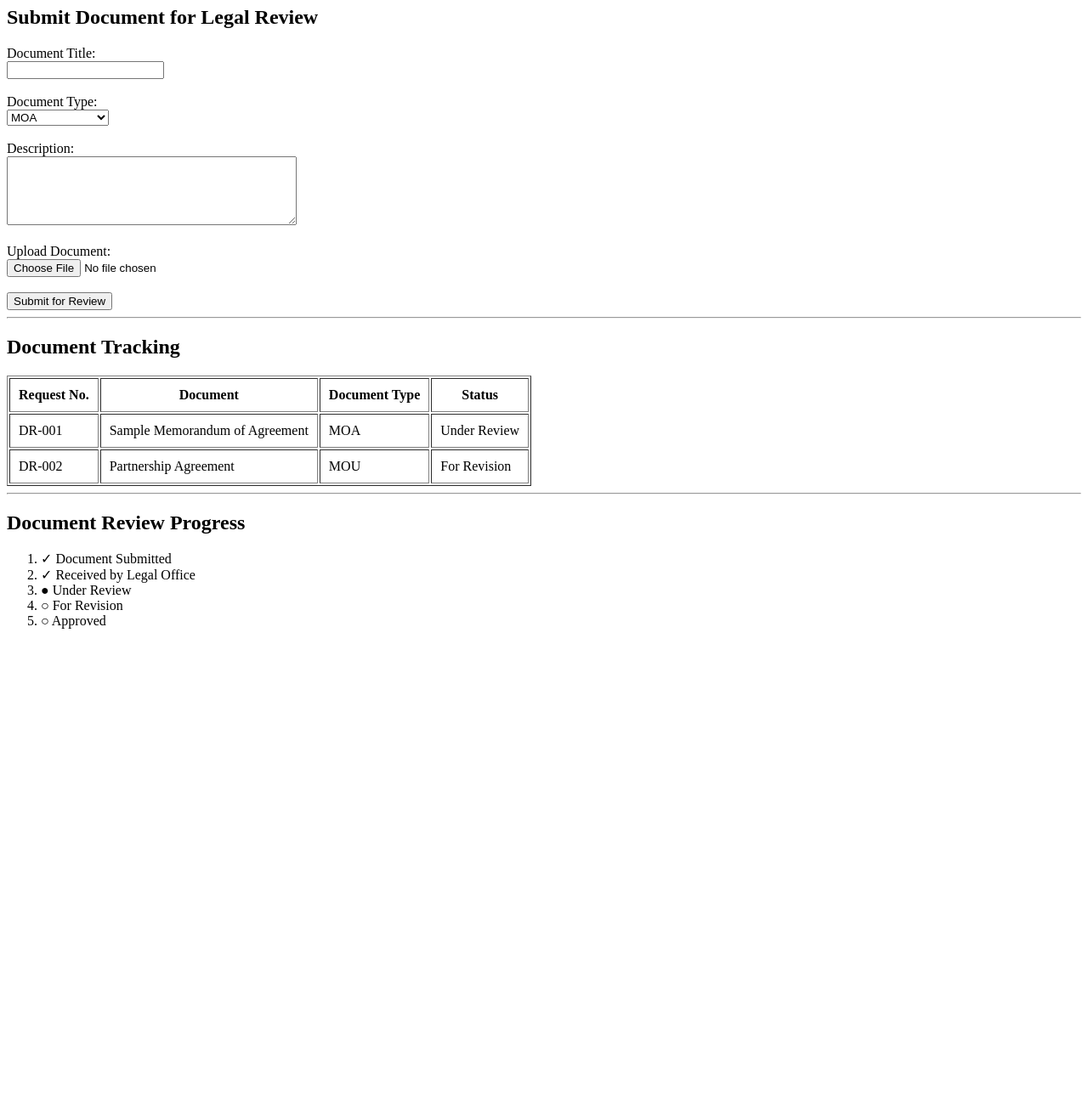
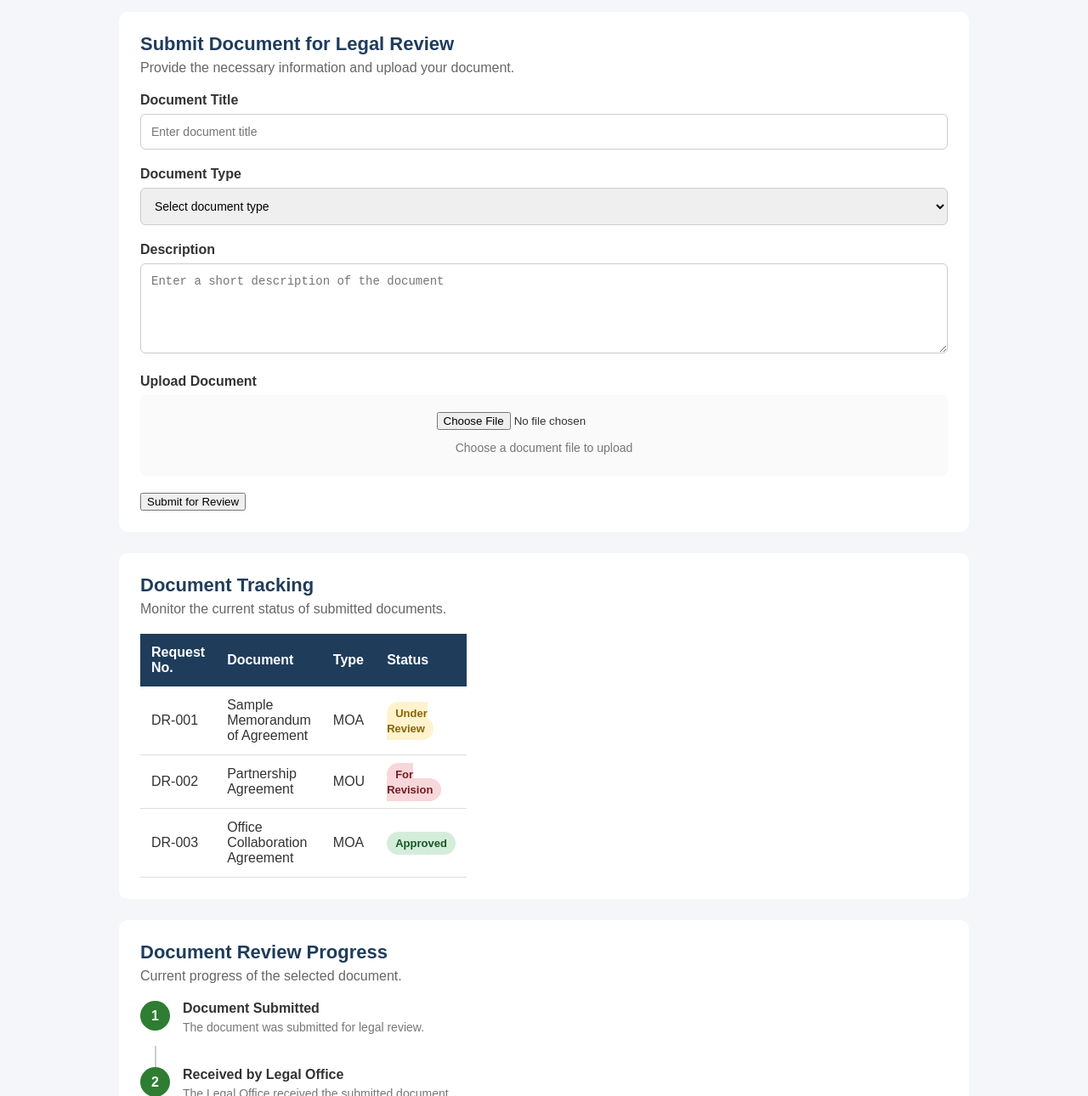
Before and after one commit to MingYue01-3/AppDev_Project, a plain HTML site: page SampleProgram/index.html in a window 1280 px wide. Shown: the part 73-1363 px from the top of the page at 85% size. Before the commit the page ends 829 px from the top, so only its background shows below. Drawn offline with Linux system fonts and the light colour scheme.

Commit message:
Improved user interface design

```diff
--- a/SampleProgram/index.html
+++ b/SampleProgram/index.html
@@ -3,73 +3,247 @@
 <head>
     <meta charset="UTF-8">
     <meta name="viewport" content="width=device-width, initial-scale=1.0">
-    <title>Document Review and Monitoring System</title>
+    <title>Legal Document Review System</title>
+
+    <!-- Connect HTML to CSS -->
+    <link rel="stylesheet" href="style.css">
 </head>
 
 <body>
 
-    <h1>Document Review and Monitoring System</h1>
+    <!-- Header -->
+    <header class="header">
+        <div>
+            <h1>Legal Document Review System</h1>
+            <p>Document Submission and Monitoring Portal</p>
+        </div>
+    </header>
 
+
+    <!-- Main Content -->
+    <main class="container">
+
+        <!-- Submission Section -->
+        <section class="card">
+
+            <div class="section-title">
                 <h2>Submit Document for Legal Review</h2>
+                <p>Provide the necessary information and upload your document.</p>
+            </div>
 
             <form>
-        <label for="title">Document Title:</label><br>
-        <input type="text" id="title" name="title"><br><br>
 
-        <label for="type">Document Type:</label><br>
+                <div class="form-group">
+                    <label for="title">Document Title</label>
+                    <input
+                        type="text"
+                        id="title"
+                        name="title"
+                        placeholder="Enter document title"
+                    >
+                </div>
+
+
+                <div class="form-group">
+                    <label for="type">Document Type</label>
+
                     <select id="type" name="type">
-            <option value="MOA">MOA</option>
-            <option value="MOU">MOU</option>
+                        <option value="">Select document type</option>
+                        <option value="MOA">Memorandum of Agreement (MOA)</option>
+                        <option value="MOU">Memorandum of Understanding (MOU)</option>
                         <option value="Other">Other Document</option>
-        </select><br><br>
+                    </select>
+                </div>
 
-        <label for="description">Description:</label><br>
-        <textarea id="description" name="description" rows="5" cols="40"></textarea><br><br>
 
-        <label for="document">Upload Document:</label><br>
-        <input type="file" id="document" name="document"><br><br>
+                <div class="form-group">
+                    <label for="description">Description</label>
 
-        <button type="submit">Submit for Review</button>
+                    <textarea
+                        id="description"
+                        name="description"
+                        rows="5"
+                        placeholder="Enter a short description of the document"
+                    ></textarea>
+                </div>
+
+
+                <div class="form-group">
+                    <label for="document">Upload Document</label>
+
+                    <div class="upload-box">
+                        <input
+                            type="file"
+                            id="document"
+                            name="document"
+                        >
+
+                        <p>Choose a document file to upload</p>
+                    </div>
+                </div>
+
+
+                <button type="submit" class="submit-button">
+                    Submit for Review
+                </button>
+
             </form>
 
-    <hr>
+        </section>
 
+
+        <!-- Document Tracking Section -->
+        <section class="card">
+
+            <div class="section-title">
                 <h2>Document Tracking</h2>
+                <p>Monitor the current status of submitted documents.</p>
+            </div>
 
-    <table border="1" cellpadding="10">
+
+            <div class="table-container">
+
+                <table>
+
+                    <thead>
                         <tr>
                             <th>Request No.</th>
                             <th>Document</th>
-            <th>Document Type</th>
+                            <th>Type</th>
                             <th>Status</th>
                         </tr>
+                    </thead>
+
+
+                    <tbody>
 
                         <tr>
                             <td>DR-001</td>
                             <td>Sample Memorandum of Agreement</td>
                             <td>MOA</td>
-            <td>Under Review</td>
+                            <td>
+                                <span class="status review">
+                                    Under Review
+                                </span>
+                            </td>
                         </tr>
+
 
                         <tr>
                             <td>DR-002</td>
                             <td>Partnership Agreement</td>
                             <td>MOU</td>
-            <td>For Revision</td>
+                            <td>
+                                <span class="status revision">
+                                    For Revision
+                                </span>
+                            </td>
                         </tr>
+
+
+                        <tr>
+                            <td>DR-003</td>
+                            <td>Office Collaboration Agreement</td>
+                            <td>MOA</td>
+                            <td>
+                                <span class="status approved">
+                                    Approved
+                                </span>
+                            </td>
+                        </tr>
+
+                    </tbody>
+
                 </table>
 
-    <hr>
+            </div>
 
+        </section>
+
+
+        <!-- Review Progress Section -->
+        <section class="card">
+
+            <div class="section-title">
                 <h2>Document Review Progress</h2>
+                <p>Current progress of the selected document.</p>
+            </div>
 
-    <ol>
-        <li>✓ Document Submitted</li>
-        <li>✓ Received by Legal Office</li>
-        <li>● Under Review</li>
-        <li>○ For Revision</li>
-        <li>○ Approved</li>
-    </ol>
+
+            <div class="progress-container">
+
+                <div class="progress-step completed">
+                    <div class="step-number">1</div>
+
+                    <div>
+                        <h3>Document Submitted</h3>
+                        <p>The document was submitted for legal review.</p>
+                    </div>
+                </div>
+
+
+                <div class="progress-line"></div>
+
+
+                <div class="progress-step completed">
+                    <div class="step-number">2</div>
+
+                    <div>
+                        <h3>Received by Legal Office</h3>
+                        <p>The Legal Office received the submitted document.</p>
+                    </div>
+                </div>
+
+
+                <div class="progress-line"></div>
+
+
+                <div class="progress-step active">
+                    <div class="step-number">3</div>
+
+                    <div>
+                        <h3>Under Review</h3>
+                        <p>The document is currently being reviewed.</p>
+                    </div>
+                </div>
+
+
+                <div class="progress-line"></div>
+
+
+                <div class="progress-step">
+                    <div class="step-number">4</div>
+
+                    <div>
+                        <h3>For Revision</h3>
+                        <p>Revisions may be requested when necessary.</p>
+                    </div>
+                </div>
+
+
+                <div class="progress-line"></div>
+
+
+                <div class="progress-step">
+                    <div class="step-number">5</div>
+
+                    <div>
+                        <h3>Approved</h3>
+                        <p>The document is approved after the review process.</p>
+                    </div>
+                </div>
+
+            </div>
+
+        </section>
+
+    </main>
+
+
+    <!-- Footer -->
+    <footer class="footer">
+        <p>Document Review and Monitoring System | Legal Office</p>
+    </footer>
 
 </body>
 </html>
--- /dev/null
+++ b/SampleProgram/style.css
@@ -0,0 +1,259 @@
+  /*General Page Settings*/
+* {
+box-sizing: border-box;
+}
+
+body {
+  margin:0;
+  font-family: Arial, sans-serif;
+  background-color: #f4f6f9;
+  color: #333;
+}
+
+/*Header*/
+
+.header {
+    background-color: #1f3c5b;
+    color:white;
+    padding: 30px20px;
+}
+
+.header h1 {
+  margin:0;
+  font-size: 28px;
+}
+
+.header p {
+    margin-top: 8px;
+    margin-bottom: 0;
+    font-size: 15px;
+}
+
+/*Main Container*/
+
+.container {
+    width: 90%;
+    max-width: 1000px;
+    margin: 30px auto;
+}
+
+/*Cards*/
+
+.card {
+    background-color: white;
+    padding: 25px;
+    margin-bottom: 25px;
+    border-radius: 10px;
+    box-shadow: 0 3px 10px rgba(0,0,0,0,08);
+}
+
+/*Section Titles*/
+
+.section-title {
+    margin-bottom: 20px;
+}
+
+.section-title h2 {
+    margin: 0;
+    color: #1f3c5b;
+    font-size: 22px;
+}
+
+.section-title p {
+    margin-top: 6px;
+    color: #666;
+}
+
+/*Form*/
+
+.form-group {
+    margin-bottom: 20px;
+}
+
+.form-group label {
+    display: block;
+    margin-bottom: 7px;
+    font-weight: bold;
+}
+
+input[type="text"],
+select,
+textarea {
+    width: 100%;
+    padding: 12px;
+    border: 1px solid #ccc;
+    border-radius: 6px;
+    font-size: 14px;
+}
+
+textarea {
+    resize: vertical;
+}
+
+/*Upload Box*/
+
+.upload-box {
+    border: 2px dashboard #bbb;
+    padding: 20px;
+    text-align: center;
+    border-radius: 8px;
+    background-color:#fafafa;
+}
+
+.upload-box input {
+    margin-bottom: 8px;
+}
+
+.upload-box p {
+    margin:5px 0;
+    color: #777;
+    font-size: 14px;
+}
+
+/*Submit*/
+
+.submit-buttom {
+    width: 100%;
+    padding: 13px;
+    border: none;
+    border-radius: 6px;
+    background-color: #1f3c5b;
+    color: white;
+    font-size: 16px;
+    font-weight: bold;
+    cursor: pointer;
+}
+
+.submit-botton hover {
+    background-color: #162d45;
+}
+
+/*Table*/
+
+.table-container {
+    overflow-x: auto;
+}
+
+table {
+    width: 100px;
+    border-collapse: collapse;
+}
+
+th {
+    background-color: #1f3c5b;
+    color: white;
+    padding: 13px;
+    text-align: left;
+}
+
+td {
+    padding: 13px;
+    border-bottom: 1px solid #ddd;
+}
+
+/*Status Labels*/
+
+.status {
+    padding: 6px 10px;
+    border-radius: 20px;
+    font-size: 13px;
+    font-weight: bold;
+}
+
+.review {
+    background-color: #fff3cd;
+    color: #856404;
+}
+
+.revision {
+    background-color: #f8d7da;
+    color: #721c24;
+}
+
+.approved {
+    background-color: #d4edda;
+    color: #155724
+}
+
+/*Review Progress*/
+
+.progress-container {
+    margin-top: 20px;
+}
+
+.progress-step {
+    display: flex;
+    align-items: flex-start;
+    gap: 15px;
+}
+
+.step-number {
+    width: 35px;
+    height: 35px;
+    min-width: 35px;
+    border-radius: 50%;
+    background-color: #ddd;
+    display: flex;
+    align-items: center;
+    justify-content: center;
+    font-weight: bold;
+}
+
+.progress-step h3 {
+    margin: 0;
+    font-size: 16px;
+}
+
+.progress-step p {
+    margin-top: 5px;
+    color: #777;
+    font-size: 14px;
+}
+
+.progress-step.completed .step-number {
+    background-color: #2e7d32;
+    color: white;
+}
+
+.progress-step.active .step-numer {
+    background-color: #1f3c5b;
+    color: white;
+}
+
+.progress-line {
+    height: 25px;
+    border-left: 2px solid#ccc;
+    margin-left: 17px;
+}
+
+/*Footer*/
+
+.footer {
+    text-align: center;
+    padding: 20px;
+    color: #777;
+    font-size: 13px;
+}
+
+/*Mobile Responsive Design*/
+
+@media (max-width: 600px) {
+
+    .container {
+        width: 94%;
+    }
+
+    .card {
+        padding: 18px;
+    }
+
+    .header h1 {
+        font-size: 22px;
+    }
+
+    th,
+    td {
+        font-size: 13px;
+        padding: 9px;
+    }
+}
```
Lines whose indentation alone changed are shown as unchanged.
